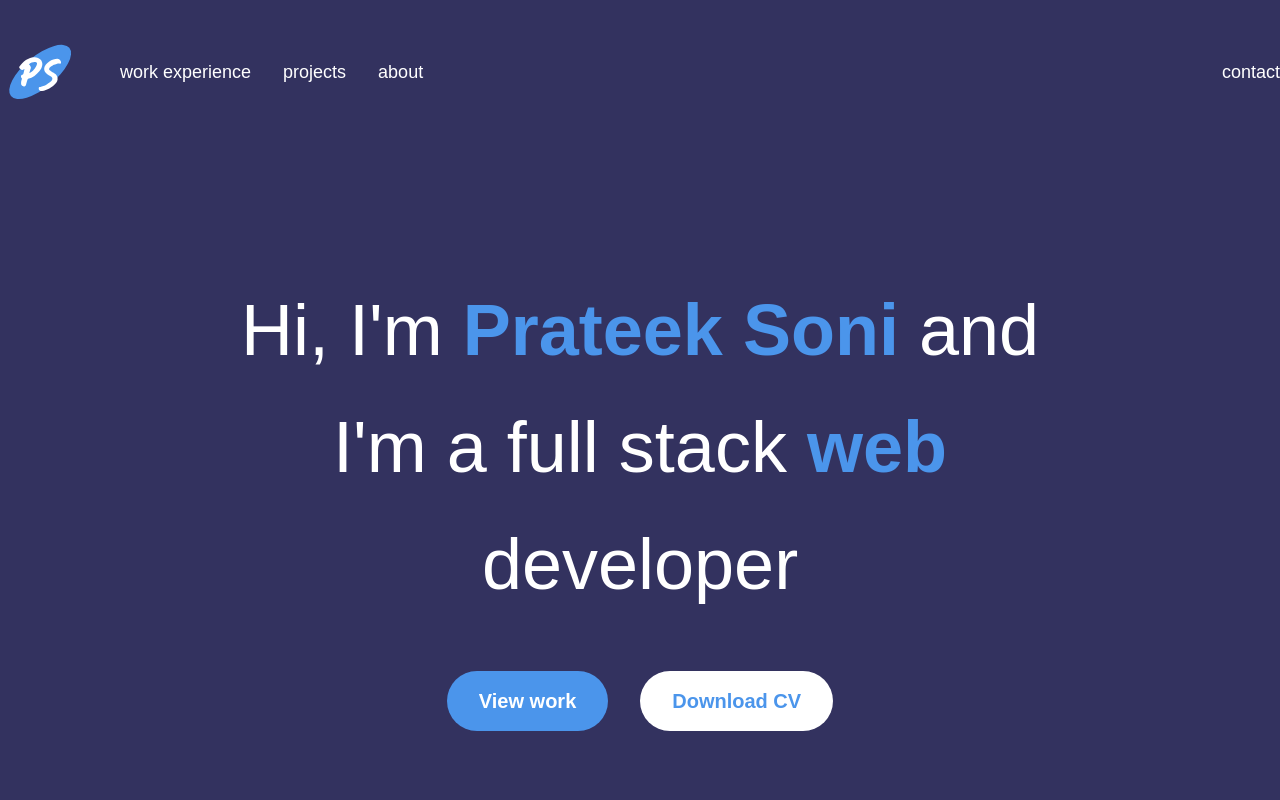
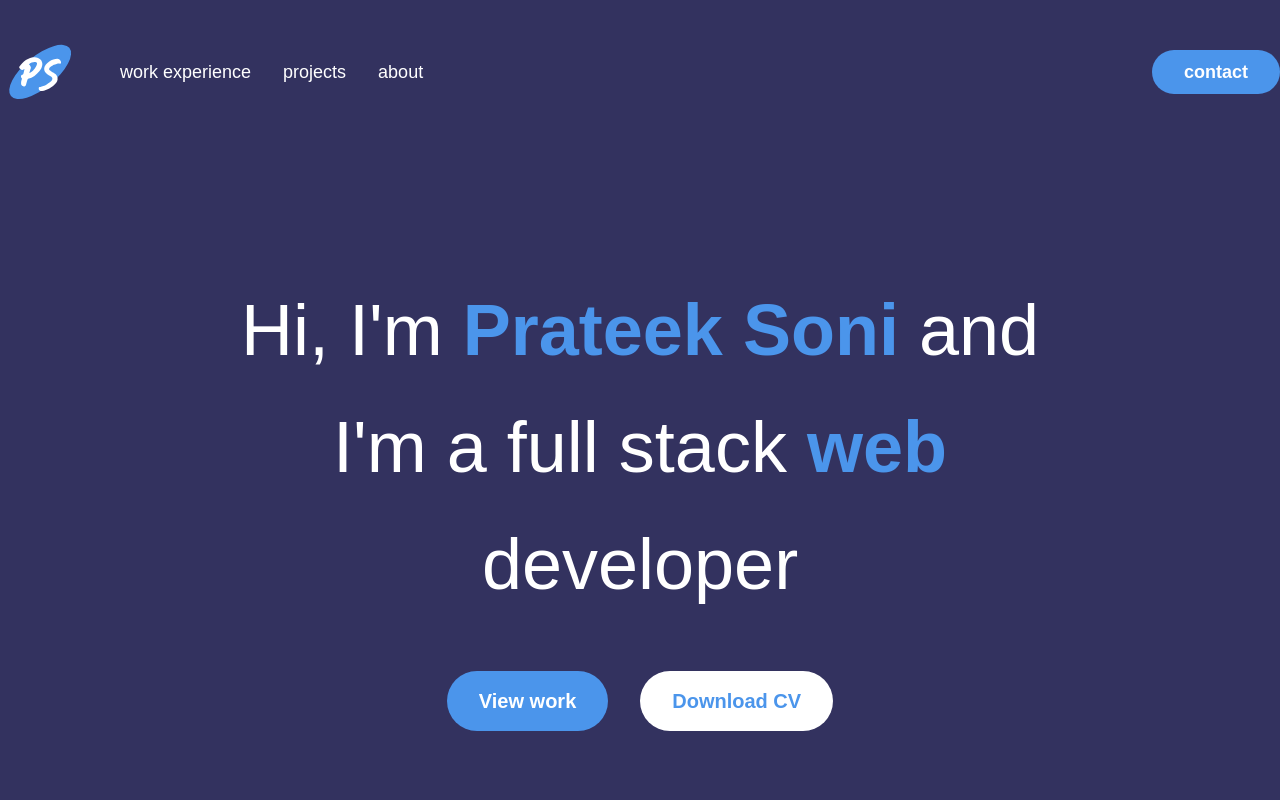
Before and after one commit to prateeksonii/prateeksonii.github.io, a Next.js app: page / in a window 1280 px wide. Shown: the top 800 px of the page. Built offline with nearby package versions, Linux system fonts and the light colour scheme; no server answers; the database is empty; a web font is replaced by a local one.

Commit message:
improve contact button ui

```diff
--- a/src/components/Navbar.tsx
+++ b/src/components/Navbar.tsx
@@ -19,7 +19,7 @@ const Navbar: FC = () => {
       </div>
       <div className="text-white text-lg ml-auto">
         <Link href="#" passHref>
-          <a>contact</a>
+          <a className="px-8 py-3 font-bold bg-primary rounded-full">contact</a>
         </Link>
       </div>
     </div>
```
